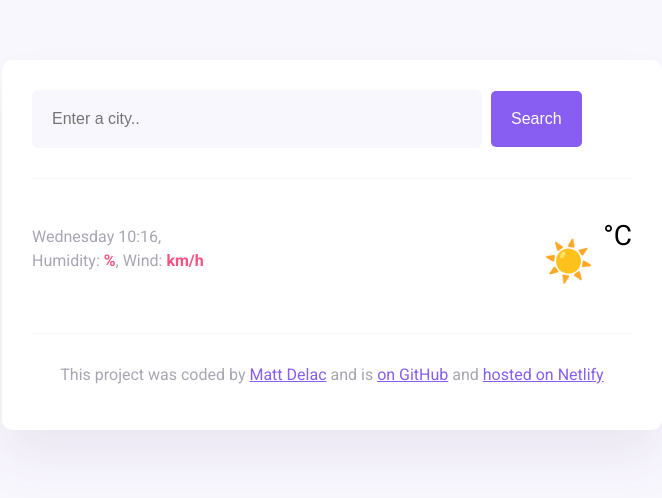
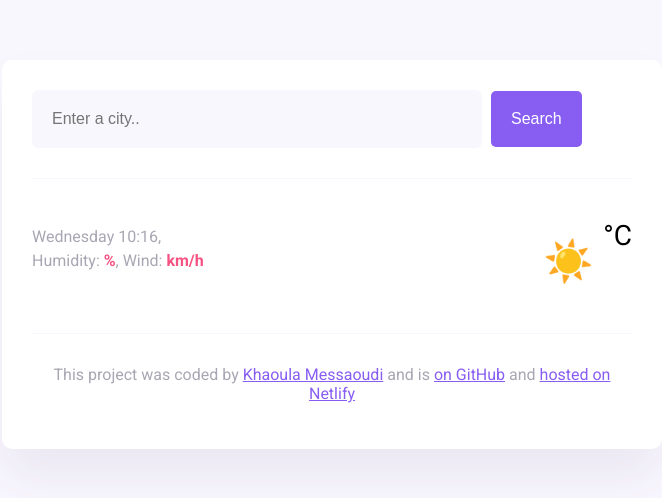
Before and after one commit to khaoula-ms/week-6-challenge, a plain HTML site: page index.html in a window 1280 px wide. Shown: the whole page, without its empty margins (308-970 px from the left). Drawn offline with nearby package versions, Linux system fonts and the light colour scheme.

Commit message:
corrected the footer

```diff
--- a/index.html
+++ b/index.html
@@ -51,7 +51,7 @@
       <footer>
         <p>
           This project was coded by
-          <a href="#" target="_blank">Matt Delac</a> and is
+          <a href="#" target="_blank">Khaoula Messaoudi</a> and is
           <a href="#" target="_blank"> on GitHub</a> and
           <a href="#" target="_blank">hosted on Netlify</a>
         </p>
```
